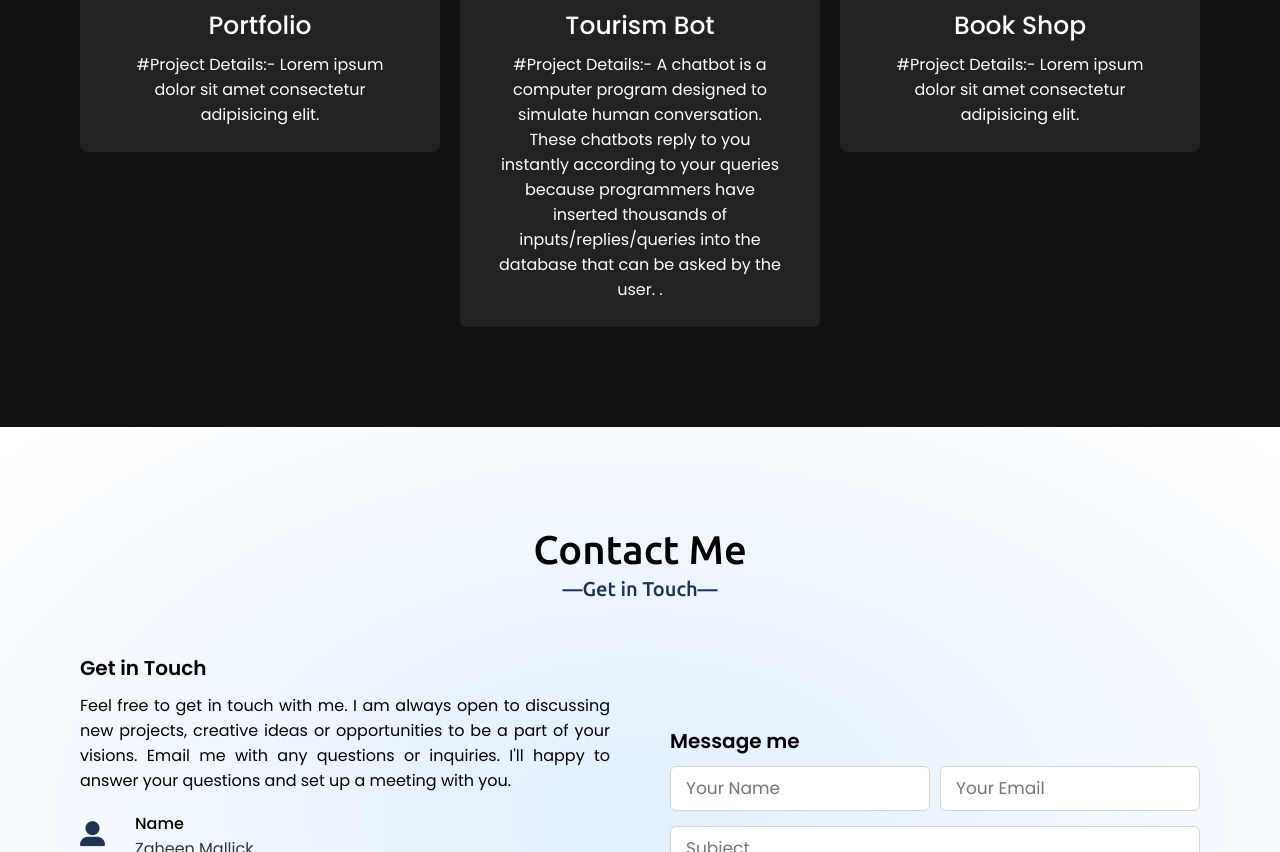
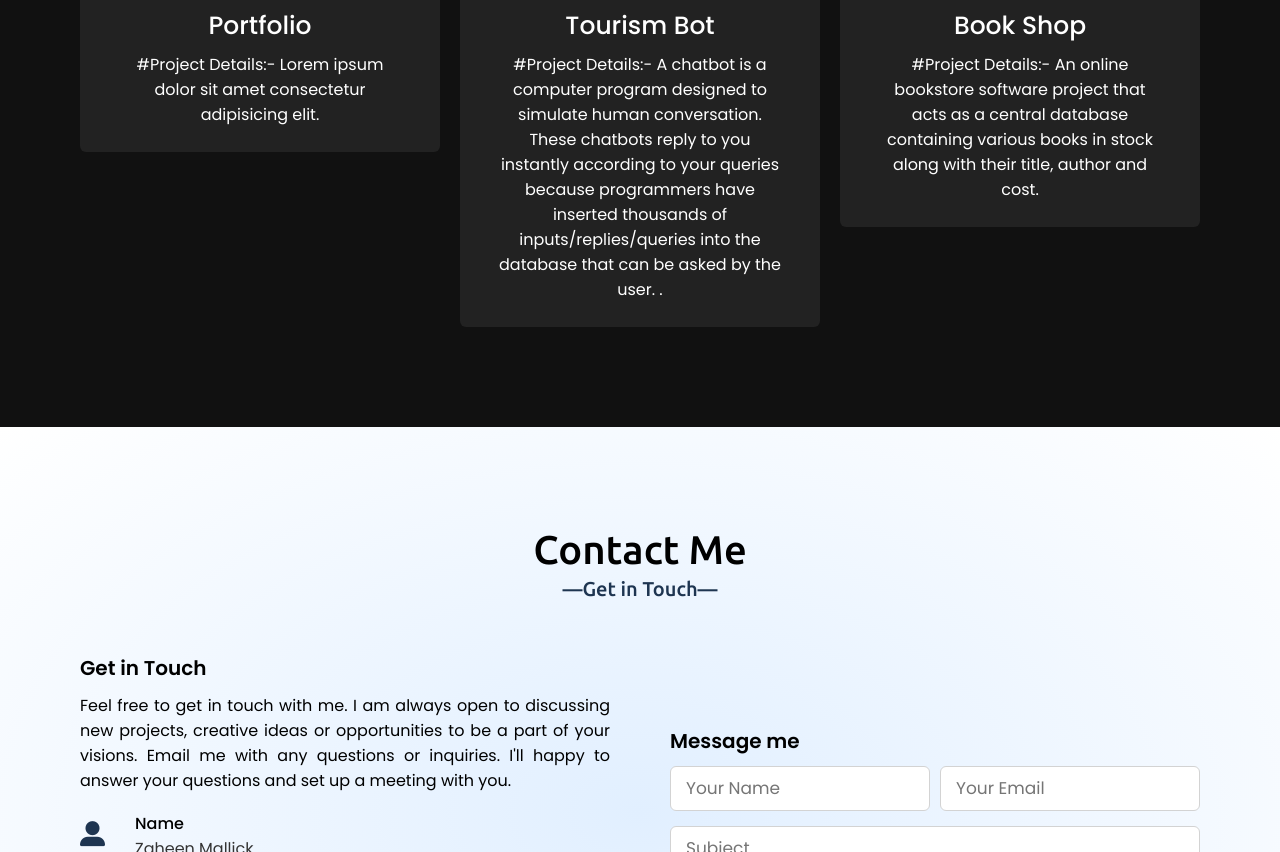
Before and after one commit to ZaheenM/Zaheen, a plain HTML site: page index.html in a window 1280 px wide. Shown: the part 2575-3427 px from the top of the page. Drawn offline with nearby package versions, Linux system fonts and the light colour scheme.

Commit message:
Update index.html

```diff
--- a/index.html
+++ b/index.html
@@ -194,7 +194,10 @@
               <div class="box">
                 <img src="Bookshop.png" alt="">
                 <div class="text">Book Shop</div>
-                <p>#Project Details:- Lorem ipsum dolor sit amet consectetur adipisicing elit.</p>
+                <p>#Project Details:- An online bookstore software project that acts as a central database
+                 <br>
+                 containing various books in stock along with their title, author and cost.
+                </p>
               </div>
             </div>
             <div class="card">
```
